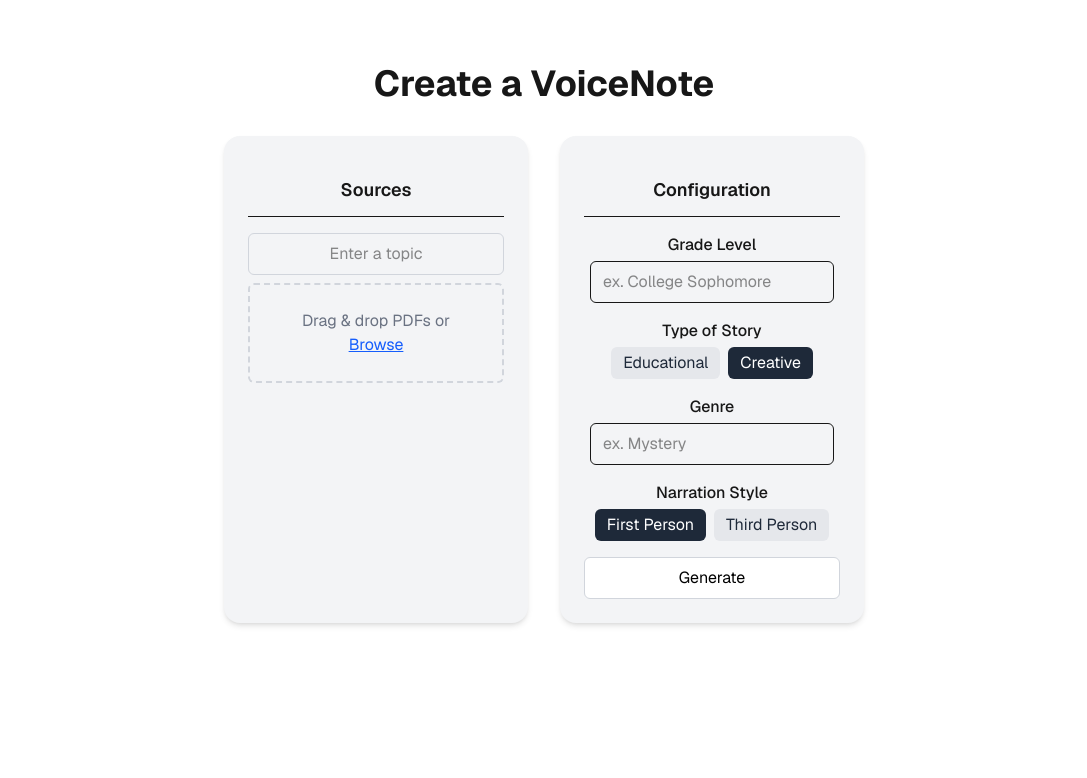
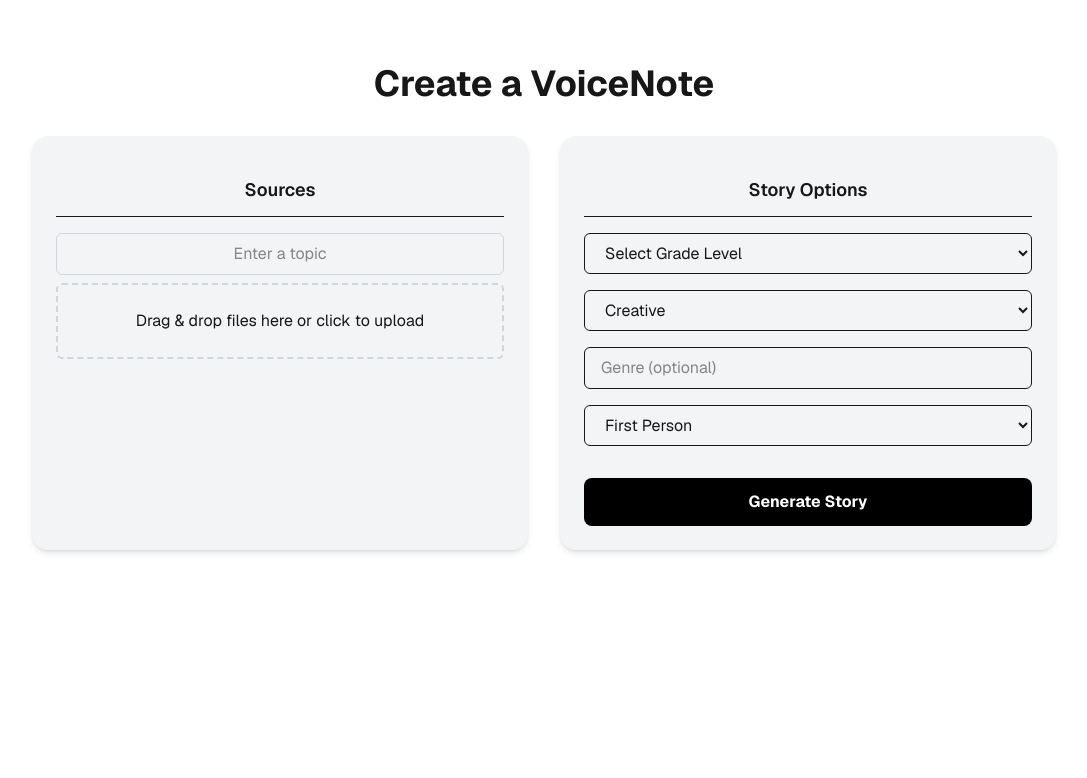
Before and after one commit to laurensgalarza/VoiceNotes, a Next.js app in the folder voicenotes/: page / in a window 1280 px wide. Shown: the part 1740-2518 px from the top of the page, without its empty margins (96-1183 px from the left). Built offline with nearby package versions, Linux system fonts and the light colour scheme.

Commit message:
Updated create.js

```diff
--- a/voicenotes/src/app/frontend/create.js
+++ b/voicenotes/src/app/frontend/create.js
@@ -1,13 +1,13 @@
 //create a voicenote section
-"use client"
+"use client";
 import React, { useState } from "react";
 import { X } from 'lucide-react';
 import SourceFile from "./components/SourceFile";
 
 export default function Create({ setStory, setLoadingScreen }) {
     const [topic, setTopic] = useState("");
-    const [files, setFiles] = useState([]); // raw File objects
-    const [parsedFiles, setParsedFiles] = useState([]); // parsed text previews
+    const [files, setFiles] = useState([]);
+    const [parsedFiles, setParsedFiles] = useState([]);
     const [config, setConfig] = useState({
         gradeLevel: "",
         storyType: "Creative",
@@ -28,11 +28,14 @@
 
                 const data = await response.json();
                 if (response.ok) {
-                    setParsedFiles((prev) => [...prev, {
+                    setParsedFiles((prev) => [
+                        ...prev,
+                        {
                             filename: file.name,
-                        filepreview: data.content.slice(0, 500), // preview
-                        fullText: data.content
-                    }]);
+                            filepreview: data.content.slice(0, 500),
+                            fullText: data.content,
+                        },
+                    ]);
                 } else {
                     alert(data.message || "Failed to parse file.");
                 }
@@ -44,16 +47,15 @@
 
     const handleGenerate = async () => {
         setLoadingScreen(true);
+        const fileTexts = parsedFiles.map((file) => file.fullText);
 
-        const fileTexts = parsedFiles.map(file => file.fullText);
-
-
+        try {
             const response = await fetch("/api/generateStory", {
                 method: "POST",
                 headers: {
-                "Content-Type": "application/json"
+                    "Content-Type": "application/json",
                 },
-            body: JSON.stringify({ topic, fileTexts, ...config })
+                body: JSON.stringify({ topic, fileTexts, ...config }),
             });
 
             const data = await response.json();
@@ -63,21 +65,36 @@
             } else {
                 alert(data.error || "An error occurred.");
             }
+        } catch (error) {
+            alert("Failed to generate story.");
+        }
 
         setLoadingScreen(false);
     };
 
+    const handleDrop = (e) => {
+        e.preventDefault();
+        const droppedFiles = Array.from(e.dataTransfer.files);
+        setFiles((prev) => [...prev, ...droppedFiles]);
+        handleFileUpload(droppedFiles);
+    };
+
     return (
         <div>
-            <section id="upload" className="scroll-mt-10"> </section>
+            <section id="upload" className="scroll-mt-10"></section>
             <div className="md:mt-40 mt-24 bg-white flex flex-col items-center p-6">
                 <h1 className="text-4xl font-bold mb-8">Create a VoiceNote</h1>
                 <div className="flex flex-col md:flex-row gap-8 w-full max-w-5xl">
-
                     {/* Left Panel - Sources */}
-                <div  className="flex-1 bg-gray-100 rounded-2xl shadow-md p-6">
+                    <div className="flex-1 bg-gray-100 rounded-2xl shadow-md p-6">
                         <h2 className="text-lg font-semibold mb-4 text-center border-b border-white-300 w-full my-4 pb-3">Sources</h2>
-                    <input type="text" value={topic} onChange={(e) => {setTopic(e.target.value)}} placeholder="Enter a topic" className="px-6 py-2 border rounded-md focus:outline-none text-center my-2 mt-0 border-gray-300 hover:border-gray-500 w-full"/>
+                        <input
+                            type="text"
+                            value={topic}
+                            onChange={(e) => setTopic(e.target.value)}
+                            placeholder="Enter a topic"
+                            className="px-6 py-2 border rounded-md focus:outline-none text-center my-2 mt-0 border-gray-300 hover:border-gray-500 w-full"
+                        />
                         <input
                             id="fileInput"
                             type="file"
@@ -85,9 +102,9 @@
                             multiple
                             hidden
                             onChange={(e) => {
-                            const selected = Array.from(e.target.files);
-                            setFiles([...files, ...selected]);
-                            handleFileUpload(selected);
+                                const selectedFiles = Array.from(e.target.files);
+                                setFiles((prev) => [...prev, ...selectedFiles]);
+                                handleFileUpload(selectedFiles);
                             }}
                         />
 
@@ -95,102 +112,77 @@
                             className="border-2 border-dashed border-gray-300 rounded-md p-6 text-center cursor-pointer hover:border-gray-500 mb-4"
                             onClick={() => document.getElementById("fileInput").click()}
                             onDragOver={(e) => e.preventDefault()}
-                        onDrop={(e) => {
-                            e.preventDefault();
-                            const dropped = Array.from(e.dataTransfer.files);
-                            setFiles([...files, ...dropped]);
-                            handleFileUpload(dropped);
-                        }}
+                            onDrop={handleDrop}
                         >
-                        <p className="text-gray-500">Drag & drop PDFs or <span className="text-blue-600 underline">Browse</span></p>
+                            Drag & drop files here or click to upload
                         </div>
 
-                    <div className="space-y-4">
-                        {parsedFiles.map((file, index) => (
-                            <SourceFile key={index} {...file} />
+                        {/* Show uploaded file previews */}
+                        <div className="space-y-2">
+                            {parsedFiles.map((file, idx) => (
+                                <div key={idx} className="relative">
+                                    <SourceFile filename={file.filename} filepreview={file.filepreview} />
+                                    <button
+                                        onClick={() => {
+                                            setParsedFiles(parsedFiles.filter((_, i) => i !== idx));
+                                            setFiles(files.filter((_, i) => i !== idx));
+                                        }}
+                                        className="absolute top-2 right-2 text-red-500"
+                                    >
+                                        <X />
+                                    </button>
+                                </div>
                             ))}
                         </div>
                     </div>
 
-                {/* Right Panel - Config */}
-                <div className="flex-1 bg-gray-100 rounded-2xl shadow-md p-6">
-                    <h2 className="text-lg font-semibold mb-4 text-center border-b border-white-300 w-full my-4 pb-3">Configuration</h2>
+                    {/* Right Panel - Configuration */}
+                    <div className="flex-1 bg-gray-100 rounded-2xl shadow-md p-6 space-y-4">
+                        <h2 className="text-lg font-semibold mb-4 text-center border-b border-white-300 w-full my-4 pb-3">Story Options</h2>
 
-                    {/* Grade Level Input */}
-                    <div className="mb-4 relative">
-                        <label className="block text-m font-medium mb-1 text-center">Grade Level</label>
+                        <select
+                            value={config.gradeLevel}
+                            onChange={(e) => setConfig({ ...config, gradeLevel: e.target.value })}
+                            className="w-full px-4 py-2 border rounded-md"
+                        >
+                            <option value="">Select Grade Level</option>
+                            <option value="elementary">Elementary</option>
+                            <option value="middle">Middle</option>
+                            <option value="high">High</option>
+                            <option value="college">College</option>
+                        </select>
+
+                        <select
+                            value={config.storyType}
+                            onChange={(e) => setConfig({ ...config, storyType: e.target.value })}
+                            className="w-full px-4 py-2 border rounded-md"
+                        >
+                            <option value="Creative">Creative</option>
+                            <option value="Informative">Informative</option>
+                        </select>
+
                         <input
                             type="text"
-                            value={config.gradeLevel}
-                            onChange={(e) => setConfig({ ...config, gradeLevel: e.target.value })}
-                            placeholder="ex. College Sophomore"
-                            className="px-3 py-2 border rounded-md mx-auto flex"
-                        />
-                        {config.gradeLevel && (
-                            <button
-                                onClick={() => setConfig({ ...config, gradeLevel: "" })}
-                                className="absolute inset-y-0 right-0 flex items-center cursor-pointer text-gray-500 hover:text-gray-700">
-                                <X className="hidden md:flex text-lg mt-7 mr-2" />
-                                <X className="md:hidden text-lg mt-7 mr-6" />
-                            </button>
-                        )}
-                    </div>
-
-                    {/* Story Type */}
-                    <div className="flex flex-col mb-4 items-center">
-                        <label className="block text-m font-medium mb-1 text-center">Type of Story</label>
-                        <div className="flex gap-2">
-                            {["Educational", "Creative"].map(type => (
-                                <button
-                                    key={type}
-                                    onClick={() => setConfig({ ...config, storyType: type })}
-                                    className={`${config.storyType === type ? "bg-gray-800 text-white hover:text-green-400 transition-colors" : "bg-gray-200 text-gray-800 hover:text-green-700 transition-colors"} px-3 py-1 rounded-md cursor-pointer`}>
-                                    {type}
-                                </button>
-                            ))}
-                        </div>
-                    </div>
-
-                    {/* Genre */}
-                    <div className="mb-4 relative">
-                        <label className="block text-m font-medium mb-1 text-center">Genre</label>
-                        <input
-                            type="text"
+                            placeholder="Genre (optional)"
                             value={config.genre}
                             onChange={(e) => setConfig({ ...config, genre: e.target.value })}
-                            placeholder="ex. Mystery"
-                            className="px-3 py-2 border rounded-md mx-auto flex"
+                            className="w-full px-4 py-2 border rounded-md"
                         />
-                        {config.genre && (
-                            <button
-                                onClick={() => setConfig({ ...config, genre: "" })}
-                                className="absolute inset-y-0 right-0 flex items-center cursor-pointer text-gray-500 hover:text-gray-700 z-10">
-                                <X className="hidden md:flex text-lg mt-7 mr-2" />
-                                <X className="md:hidden text-lg mt-7 mr-6" />
-                            </button>
-                        )}
-                    </div>
 
-                    {/* Narration Style */}
-                    <div className="flex flex-col mb-4 items-center">
-                        <label className="block text-m font-medium mb-1 text-center">Narration Style</label>
-                        <div className="flex gap-2">
-                            {["First Person", "Third Person"].map(style => (
-                                <button
-                                    key={style}
-                                    onClick={() => setConfig({ ...config, narration: style })}
-                                    className={`${config.narration === style ? "bg-gray-800 text-white hover:text-green-400 transition-colors" : "bg-gray-200 text-gray-800 hover:text-green-700 transition-colors"} px-3 py-1 rounded-md cursor-pointer`}>
-                                    {style.replace(" person", " Person")}
-                                </button>
-                            ))}
-                        </div>
-                    </div>
+                        <select
+                            value={config.narration}
+                            onChange={(e) => setConfig({ ...config, narration: e.target.value })}
+                            className="w-full px-4 py-2 border rounded-md"
+                        >
+                            <option value="First Person">First Person</option>
+                            <option value="Third Person">Third Person</option>
+                        </select>
 
-                    {/* Generate Button */}
                         <button
                             onClick={handleGenerate}
-                        className="w-full bg-white border border-gray-300 text-black py-2 rounded-md hover:bg-gray-200 active:bg-gray-800 active:text-white transition cursor-pointer">
-                        Generate
+                            className="w-full py-3 bg-black text-white font-bold rounded-lg mt-4 hover:bg-gray-900 active:scale-95"
+                        >
+                            Generate Story
                         </button>
                     </div>
                 </div>
```
Lines whose indentation alone changed are shown as unchanged.
